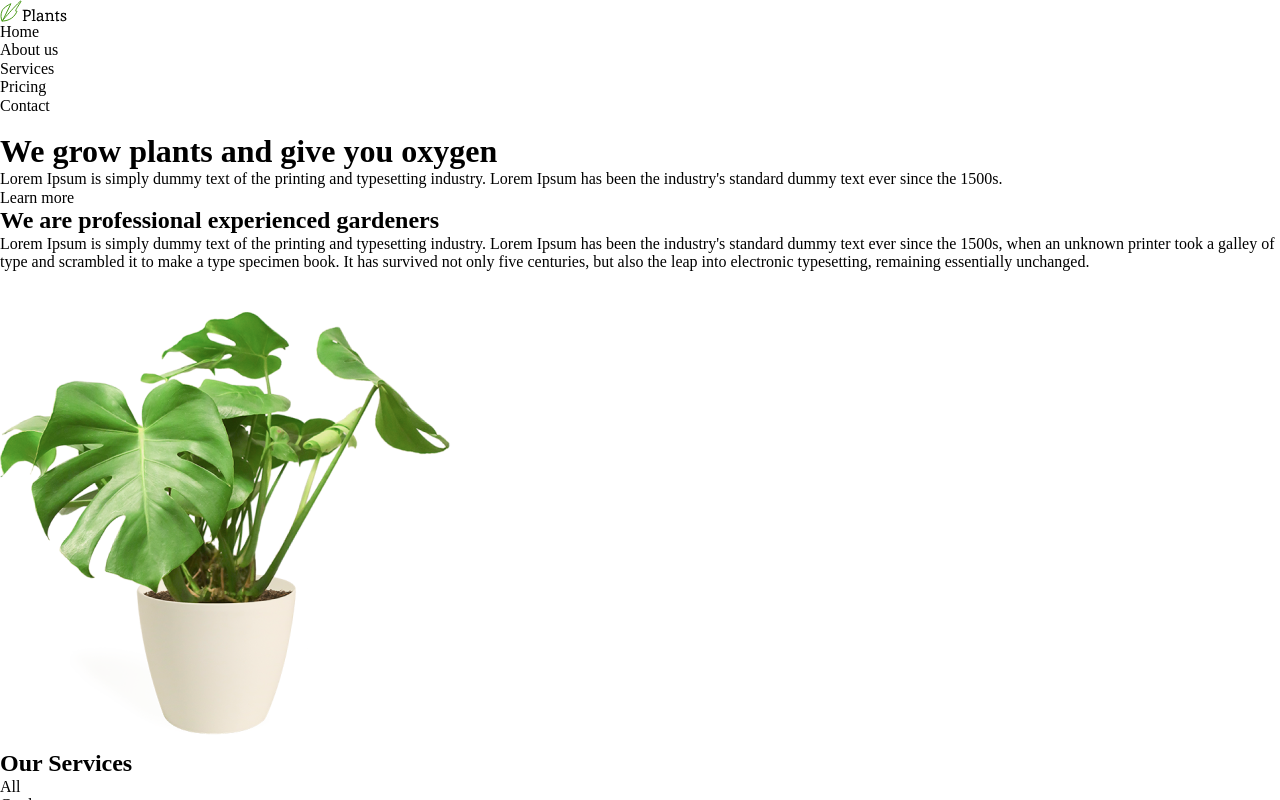
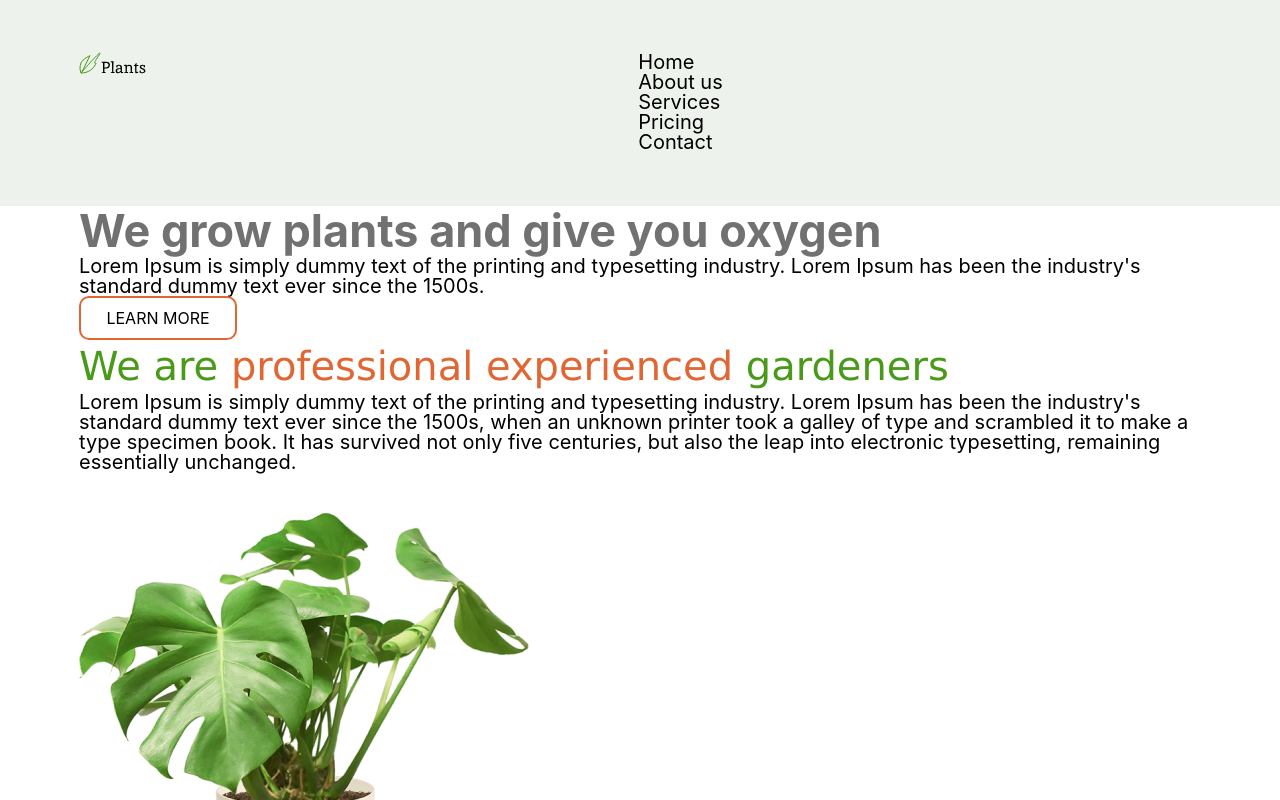
Before and after one commit to massaracsh7/plants, a website built with webpack: page src/index.html in a window 1280 px wide. Shown: the top 800 px of the page. Built offline with nearby package versions, Linux system fonts and the light colour scheme; files whose address does not match are found by name.

Commit message:
feat: add container, header, footer styles

```diff
--- /dev/null
+++ b/src/scss/base/_buttons.scss
@@ -0,0 +1,62 @@
+.button {
+  min-width: 161px;
+  padding: 11px;
+  @extend %font-add;
+  font-weight: 700;
+  font-size: 20px;
+  line-height: 26px;
+  color: $color-additional;
+  background-color: inherit;
+  border: 1px solid $color-additional;
+  border-radius: 5px;
+  @extend %transition;
+  @include media-mobilesm {
+    min-width: 121px;
+    font-size: 15px;
+    line-height: 19.5px;
+    padding: 8px 15px 5px;
+  }
+}
+
+.welcome__button {
+  min-width: 158px;
+  padding: 10px;
+  @extend %font-prim;
+  @include font(16px, 20px, 400);
+  text-transform: uppercase;
+  background-color: inherit;
+  color: #000;
+  border: 2px solid $color-additional;
+  border-radius: 10px;
+  @extend %transition;
+  @include media-mobilesm {
+    min-width: 100px;
+    font-size: 10px;
+    line-height: 20px;
+    padding: 6px;
+  }
+}
+
+.city__button {
+  min-width: 122px;
+  @include font(10px, 13px, 700);
+  color: #717171;
+  padding: 6px 23px;
+  @extend %drop-shadow;
+  text-shadow: 0 4px 4px rgba(0, 0, 0, 0.25),
+}
+
+.welcome__button:hover,
+.city__button:hover,
+.call-us__button:hover,
+.button--active {
+  color: #fff;
+  background-color: $color-additional;
+}
+
+@media (hover: hover) {
+  .service__btn:hover {
+     color: #fff;
+     background-color: $color-additional;
+  }
+}
--- /dev/null
+++ b/src/scss/layouts/_container.scss
@@ -0,0 +1,16 @@
+.container {
+  max-width: $content-width;
+  margin: 0 auto;
+
+  @include media-laptop {
+    padding: 0 50px;
+  }
+
+  @include media-tablet {
+    padding: 0 50px;
+  }
+
+  @include media-mobilesm {
+    padding: 0 25px;
+  }
+}
--- /dev/null
+++ b/src/scss/layouts/_footer.scss
@@ -0,0 +1,70 @@
+.footer {
+  padding: 40px 0 42px;
+
+  @include media-tablet {
+    padding-top: 32px;
+  }
+
+  @include media-mobilesm {
+    padding-top: 21px;
+  }
+
+  &__container {
+    display: flex;
+    justify-content: space-between;
+    align-items: center;
+    line-height: 50px;
+
+    @include media-tablet {
+      flex-direction: column;
+      line-height: 24px;
+    }
+  }
+
+  &__copyright {
+    display: flex;
+    gap: 20px;
+    @extend %transition;
+
+    &:hover {
+      a {
+        @extend %drop-shadow;
+      }
+    }
+
+    @include media-tablet {
+      padding-right: 6px;
+    }
+
+  }
+
+  &__link {
+    padding-left: 18px;
+    @extend %transition;
+
+    @include media-tablet {
+      padding-top: 15px;
+      padding-left: 0;
+      padding-right: 6px;
+    }
+
+    &:hover {
+      @extend %drop-shadow;
+    }
+
+    @include media-mobilesm {
+      padding-top: 17px;
+    }
+  }
+
+  &__social {
+    @include media-tablet {
+      padding-top: 28px;
+    }
+
+    @include media-mobilesm {
+      padding-top: 11px;
+    }
+  }
+
+}
--- /dev/null
+++ b/src/scss/layouts/_header.scss
@@ -0,0 +1,55 @@
+.header {
+
+  background-color: $color-bg;
+  padding: 42px 0;
+  @extend %transition;
+
+  @include media-tablet {
+    padding: 35px 0 30px;
+  }
+
+  @include media-mobile {
+    padding: 25px 0 39px;
+  }
+
+  &__container {
+    display: flex;
+    justify-content: space-between;
+    align-items: flex-start;
+    padding-top: 10px;
+    padding-bottom: 12px;
+  }
+
+  &--mobile {
+    @extend %transition;
+
+    @include media-mobile {
+      padding-bottom: 130px;
+    }
+  }
+
+  &__navigation {
+    @extend %transition;
+
+    @include media-mobile {
+      position: absolute;
+      background-color: white;
+      border-radius: 20px;
+      padding: 40px 20px;
+      box-shadow: 0 4px 4px 0 rgb(0 0 0 / 25%);
+      top: 0px;
+      left: 40%;
+      text-align: center;
+      right: 0;
+      transform: translateY(-500%);
+
+      &--active {
+        @include media-mobile {
+          transform: translateY(0);
+        }
+      }
+
+    }
+  }
+
+}
--- a/src/scss/style.scss
+++ b/src/scss/style.scss
@@ -1,6 +1,12 @@
 @import "base/normalize";
 @import "abstract/constants";
 @import "abstract/mixins";
-
+@import "abstract/placeholder";
 
 @import "base/fonts";
+@import "base/base";
+@import "base/buttons";
+
+@import "layouts/container";
+@import "layouts/header";
+@import "layouts/footer";
```
